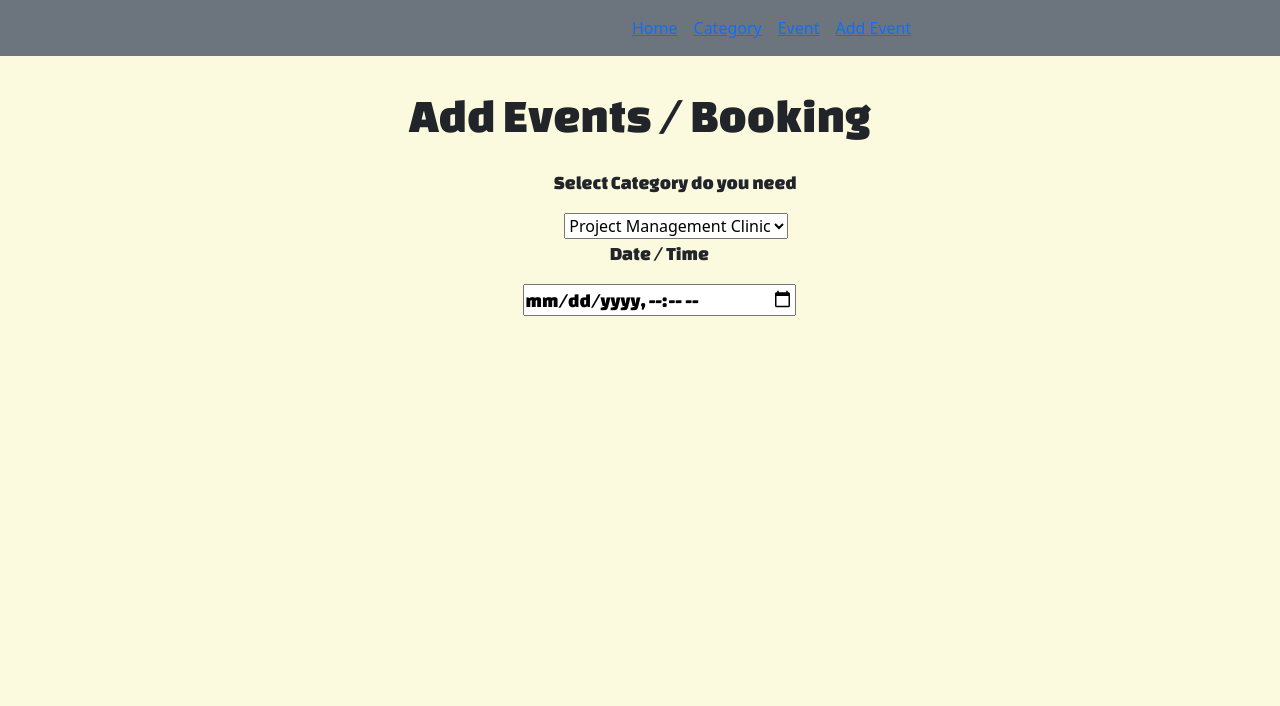
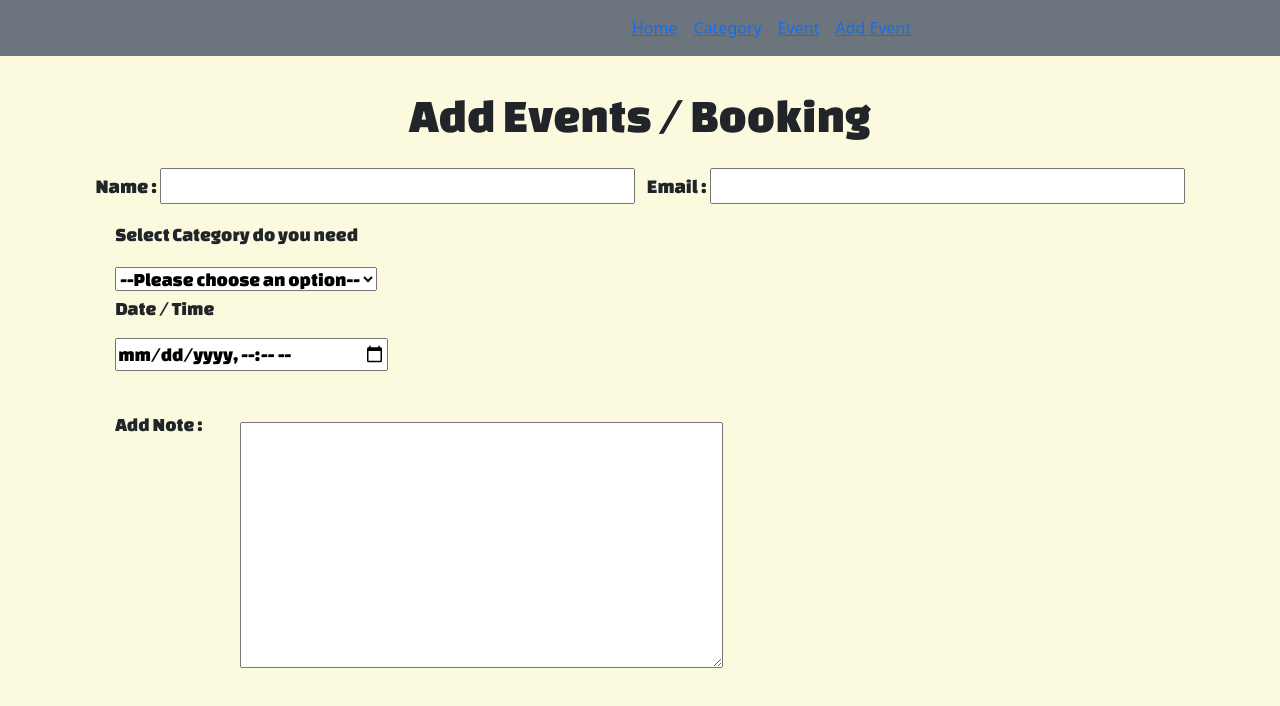
Before and after one commit to OASIP-KW1/Front-End, a Vue app in the folder OASIP_KW1/: page /addevent in a window 1280 px wide. Shown: the top 706 px of the page. Built offline with nearby package versions, Linux system fonts and the light colour scheme.

Commit message:
edit page AddEvent.vue (component)

```diff
--- a/OASIP_KW1/src/components/AddEvent.vue
+++ b/OASIP_KW1/src/components/AddEvent.vue
@@ -4,9 +4,14 @@
 
 <template>
     <p class="addtitle">Add Events / Booking</p>
+    <div class="input">
+       <p>Name : <input type="text" size="50"> &nbsp;&nbsp;
+       Email : <input type="text" size="50"> </p>
+    </div>
     <div class="select1">
         <p class="select">Select Category do you need</p>
 <select class="option">
+    <option value="">--Please choose an option--</option>
     <option value="1">Project Management Clinic</option>
     <option value="2">DevOps/Infra Clinic</option>
     <option value="3">Database Clinic</option>
@@ -17,7 +22,8 @@
 <div class="select2">
     <p>Date / Time</p>
     <input id="party" type="datetime-local" name="partydate">
-</div>
+</div >
+<p class="addnotes">Add Note :</p> <textarea id="notes" cols="50" rows="10"></textarea>
 
 </template>
 
@@ -30,30 +36,32 @@
  text-align: center;
  margin-top: 0.5em;
 }
-.select{
+.input{
+ font-family: 'Changa One', cursive;
+ font-size: 1.25em;
+ text-align: center;
+}
+.addnotes{
     font-size: larger;
-    margin-left: 2em;
+    margin-left: 6em;
     font-family: 'Changa One', cursive;
-     text-align: center;
-}
-.option{
-    margin-left: 2.5em;
-    text-align: center;
+    margin-top: 2em;
 }
 .select2{
     font-size: larger;
-    margin-left: 2em;
+    margin-left: 6em;
     font-family: 'Changa One', cursive;
-     text-align: center;
+     /* text-align: center; */
 }
 .select1{
-    /* font-size: larger; */
-    margin-left: 2em;
-    /* font-family: 'Changa One', cursive; */
-    text-align: center;
+    font-size: larger;
+    margin-left: 6em;
+    font-family: 'Changa One', cursive;
+
 }
-.party{
-    font-family: 'Itim', cursive;
-    margin-left: 2em
+#notes{
+    position: relative;
+    margin-left: 15em;
+    margin-top: -2em;
 }
 </style>
```
